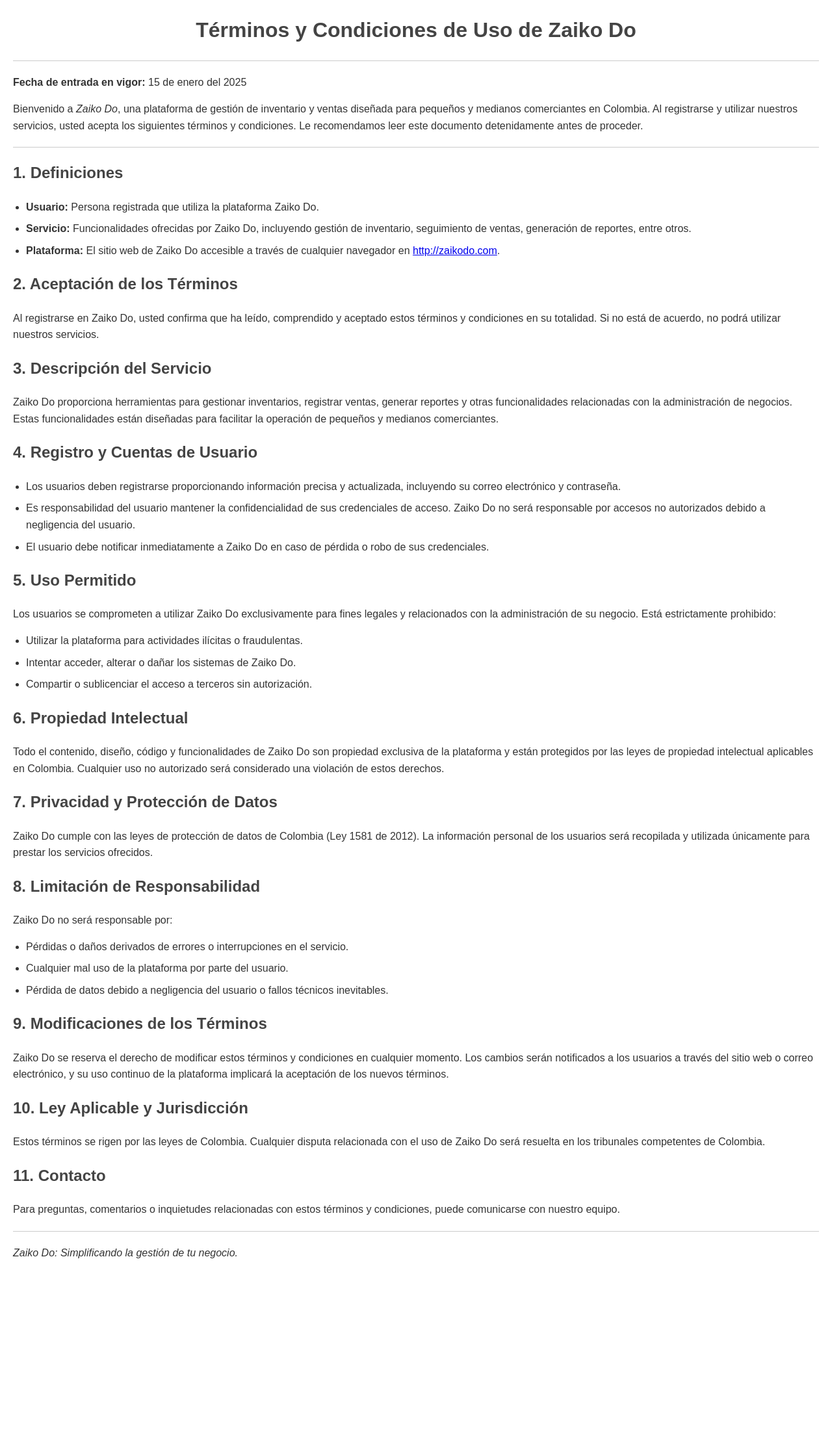
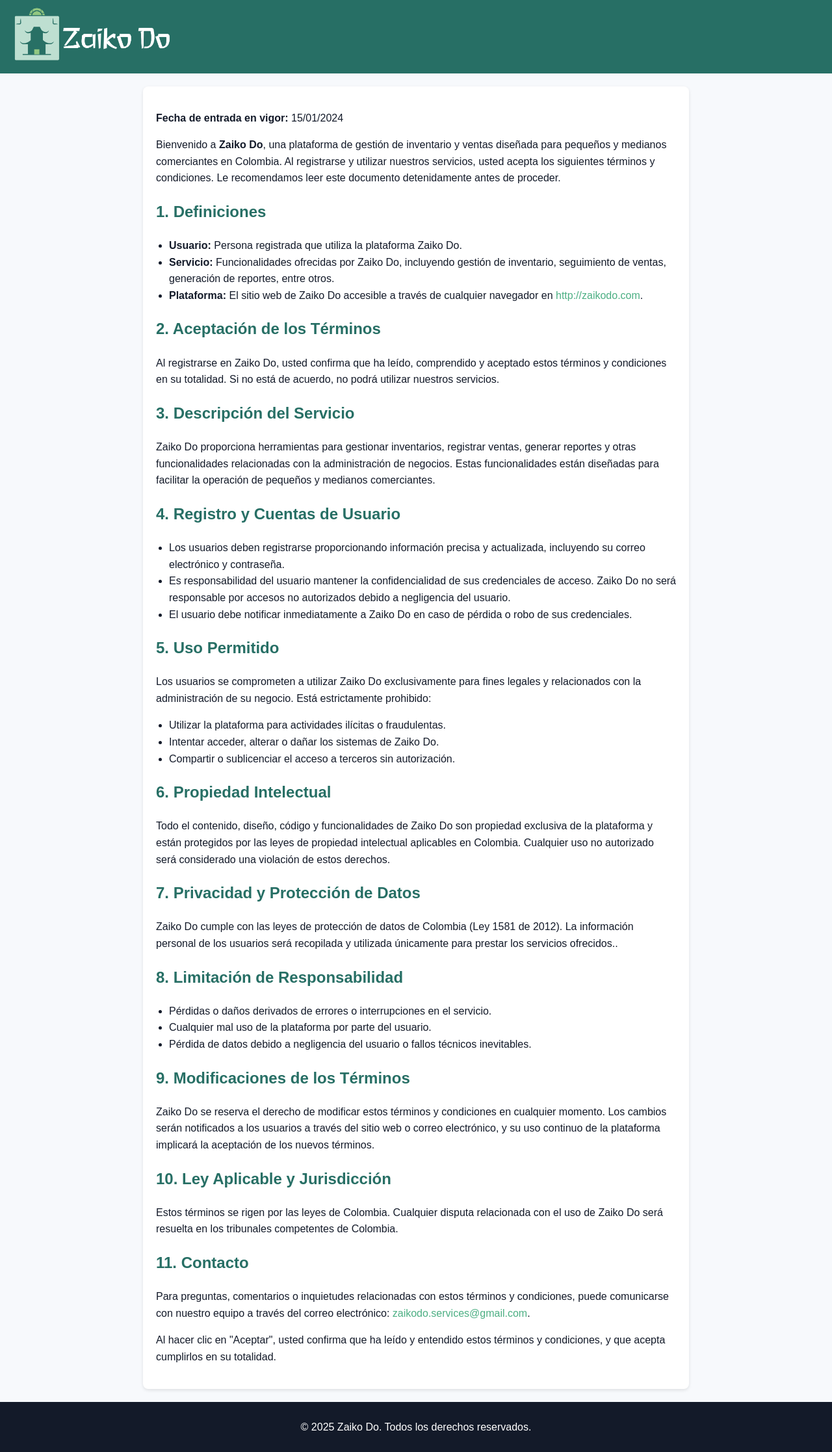
Before and after one commit to johnrua17/Zaiko-Do, a Flask app: page /terminos_condiciones in a window 1280 px wide. Shown: the whole page at 65% size. Before the commit the page ends 1936 px from the top, so only its background shows below. Run offline with Flask 3, Linux system fonts and the light colour scheme; some libraries are stand-ins or nearby versions.

Commit message:
terminos y condiciones Beta

```diff
--- a/templates/terminos_condiciones.html
+++ b/templates/terminos_condiciones.html
@@ -1,76 +1,92 @@
 <!DOCTYPE html>
 <html lang="es">
 <head>
+    <link rel="icon" href="{{ url_for('static', filename='images/icono/icono.ico') }}" type="image/x-icon">
     <meta charset="UTF-8">
     <meta name="viewport" content="width=device-width, initial-scale=1.0">
-    <link rel="icon" href="{{ url_for('static', filename='images/icono/icono.ico') }}" type="image/x-icon">
-    <title>Términos y Condiciones</title>
     <style>
         body {
             font-family: Arial, sans-serif;
             line-height: 1.6;
-            margin: 20px;
-            color: #333;
+            background-color: #f7f9fc;
+            color: #131A29;
+            margin: 0;
+            padding: 0;
         }
-        h1, h2 {
-            color: #444;
+        .navbar {
+            background-color: #276f65;
+            padding: 10px 20px;
+            display: flex;
+            align-items: center;
         }
-        h1 {
-            font-size: 2rem;
+        .navbar a {
+            text-decoration: none;
+        }
+        .logo {
+            height: 40px;
+        }
+        header {
+            background-color: #276f65;
+            color: #ffffff;
+            padding: 20px;
             text-align: center;
-            margin-bottom: 20px;
         }
-        h2 {
-            font-size: 1.5rem;
-            margin-top: 20px;
+        .container {
+            max-width: 800px;
+            margin: 20px auto;
+            padding: 20px;
+            background-color: #ffffff;
+            border-radius: 8px;
+            box-shadow: 0 2px 5px rgba(0, 0, 0, 0.1);
         }
-        p {
-            margin-bottom: 15px;
+        h1, h2, h3 {
+            color: #276f65;
+
         }
         ul {
             margin: 10px 0;
             padding-left: 20px;
         }
-        ul li {
-            margin-bottom: 8px;
+
+        footer {
+            text-align: center;
+            padding: 10px;
+            background-color: #131A29;
+            color: #ffffff;
+            margin-top: 20px;
         }
-        hr {
-            margin: 20px 0;
-            border: none;
-            border-top: 1px solid #ccc;
+        a {
+            color: #4caf83;
+            text-decoration: none;
+        }
+        a:hover {
+            text-decoration: underline;
+
         }
     </style>
 </head>
 <body>
-    <h1>Términos y Condiciones de Uso de Zaiko Do</h1>
-    <hr>
-    <p><strong>Fecha de entrada en vigor:</strong> 15 de enero del 2025</p>
-    <p>
-        Bienvenido a <em>Zaiko Do</em>, una plataforma de gestión de inventario y ventas diseñada para pequeños
-        y medianos comerciantes en Colombia. Al registrarse y utilizar nuestros servicios, usted acepta los
-        siguientes términos y condiciones. Le recomendamos leer este documento detenidamente antes de proceder.
-    </p>
-    <hr>
+    <nav class="navbar">
+        <a href="/home">
+            <img src="/static/images/Imagotipo_white.png" alt="Logo" width="248" height="85">
+        </a>
+    </nav>
+    <div class="container">
+        <p><strong>Fecha de entrada en vigor:</strong> 15/01/2024</p>
+        <p>Bienvenido a <strong>Zaiko Do</strong>, una plataforma de gestión de inventario y ventas diseñada para pequeños y medianos comerciantes en Colombia. Al registrarse y utilizar nuestros servicios, usted acepta los siguientes términos y condiciones. Le recomendamos leer este documento detenidamente antes de proceder.</p>
 
         <h2>1. Definiciones</h2>
         <ul>
             <li><strong>Usuario:</strong> Persona registrada que utiliza la plataforma Zaiko Do.</li>
             <li><strong>Servicio:</strong> Funcionalidades ofrecidas por Zaiko Do, incluyendo gestión de inventario, seguimiento de ventas, generación de reportes, entre otros.</li>
-        <li><strong>Plataforma:</strong> El sitio web de Zaiko Do accesible a través de cualquier navegador en <a href="http://zaikodo.com" target="_blank">http://zaikodo.com</a>.</li>
+            <li><strong>Plataforma:</strong> El sitio web de Zaiko Do accesible a través de cualquier navegador en <a href="http://zaikodo.com">http://zaikodo.com</a>.</li>
         </ul>
 
         <h2>2. Aceptación de los Términos</h2>
-    <p>
-        Al registrarse en Zaiko Do, usted confirma que ha leído, comprendido y aceptado estos términos y condiciones
-        en su totalidad. Si no está de acuerdo, no podrá utilizar nuestros servicios.
-    </p>
+        <p>Al registrarse en Zaiko Do, usted confirma que ha leído, comprendido y aceptado estos términos y condiciones en su totalidad. Si no está de acuerdo, no podrá utilizar nuestros servicios.</p>
 
         <h2>3. Descripción del Servicio</h2>
-    <p>
-        Zaiko Do proporciona herramientas para gestionar inventarios, registrar ventas, generar reportes y otras
-        funcionalidades relacionadas con la administración de negocios. Estas funcionalidades están diseñadas para
-        facilitar la operación de pequeños y medianos comerciantes.
-    </p>
+        <p>Zaiko Do proporciona herramientas para gestionar inventarios, registrar ventas, generar reportes y otras funcionalidades relacionadas con la administración de negocios. Estas funcionalidades están diseñadas para facilitar la operación de pequeños y medianos comerciantes.</p>
 
         <h2>4. Registro y Cuentas de Usuario</h2>
         <ul>
@@ -88,20 +104,12 @@
         </ul>
 
         <h2>6. Propiedad Intelectual</h2>
-    <p>
-        Todo el contenido, diseño, código y funcionalidades de Zaiko Do son propiedad exclusiva de la plataforma y están
-        protegidos por las leyes de propiedad intelectual aplicables en Colombia. Cualquier uso no autorizado será
-        considerado una violación de estos derechos.
-    </p>
+        <p>Todo el contenido, diseño, código y funcionalidades de Zaiko Do son propiedad exclusiva de la plataforma y están protegidos por las leyes de propiedad intelectual aplicables en Colombia. Cualquier uso no autorizado será considerado una violación de estos derechos.</p>
 
         <h2>7. Privacidad y Protección de Datos</h2>
-    <p>
-        Zaiko Do cumple con las leyes de protección de datos de Colombia (Ley 1581 de 2012). La información personal
-        de los usuarios será recopilada y utilizada únicamente para prestar los servicios ofrecidos</a>.
-    </p>
+        <p>Zaiko Do cumple con las leyes de protección de datos de Colombia (Ley 1581 de 2012). La información personal de los usuarios será recopilada y utilizada únicamente para prestar los servicios ofrecidos.</a>.</p>
 
         <h2>8. Limitación de Responsabilidad</h2>
-    <p>Zaiko Do no será responsable por:</p>
         <ul>
             <li>Pérdidas o daños derivados de errores o interrupciones en el servicio.</li>
             <li>Cualquier mal uso de la plataforma por parte del usuario.</li>
@@ -109,24 +117,19 @@
         </ul>
 
         <h2>9. Modificaciones de los Términos</h2>
-    <p>
-        Zaiko Do se reserva el derecho de modificar estos términos y condiciones en cualquier momento. Los cambios serán
-        notificados a los usuarios a través del sitio web o correo electrónico, y su uso continuo de la plataforma
-        implicará la aceptación de los nuevos términos.
-    </p>
+        <p>Zaiko Do se reserva el derecho de modificar estos términos y condiciones en cualquier momento. Los cambios serán notificados a los usuarios a través del sitio web o correo electrónico, y su uso continuo de la plataforma implicará la aceptación de los nuevos términos.</p>
 
         <h2>10. Ley Aplicable y Jurisdicción</h2>
-    <p>
-        Estos términos se rigen por las leyes de Colombia. Cualquier disputa relacionada con el uso de Zaiko Do será
-        resuelta en los tribunales competentes de Colombia.
-    </p>
+        <p>Estos términos se rigen por las leyes de Colombia. Cualquier disputa relacionada con el uso de Zaiko Do será resuelta en los tribunales competentes de Colombia.</p>
 
         <h2>11. Contacto</h2>
-    <p>
-        Para preguntas, comentarios o inquietudes relacionadas con estos términos y condiciones, puede comunicarse con
-        nuestro equipo</a>.
-    </p>
-    <hr>
-    <p><em>Zaiko Do: Simplificando la gestión de tu negocio.</em></p>
+        <p>Para preguntas, comentarios o inquietudes relacionadas con estos términos y condiciones, puede comunicarse con nuestro equipo a través del correo electrónico: <a href="mailto:zaikodo.services@gmail.com">zaikodo.services@gmail.com</a>.</p>
+
+        <p>Al hacer clic en "Aceptar", usted confirma que ha leído y entendido estos términos y condiciones, y que acepta cumplirlos en su totalidad.</p>
+    </div>
+    <footer>
+        <p>&copy; 2025 Zaiko Do. Todos los derechos reservados.</p>
+    </footer>
+
 </body>
 </html>
```
Lines whose indentation alone changed are shown as unchanged.
